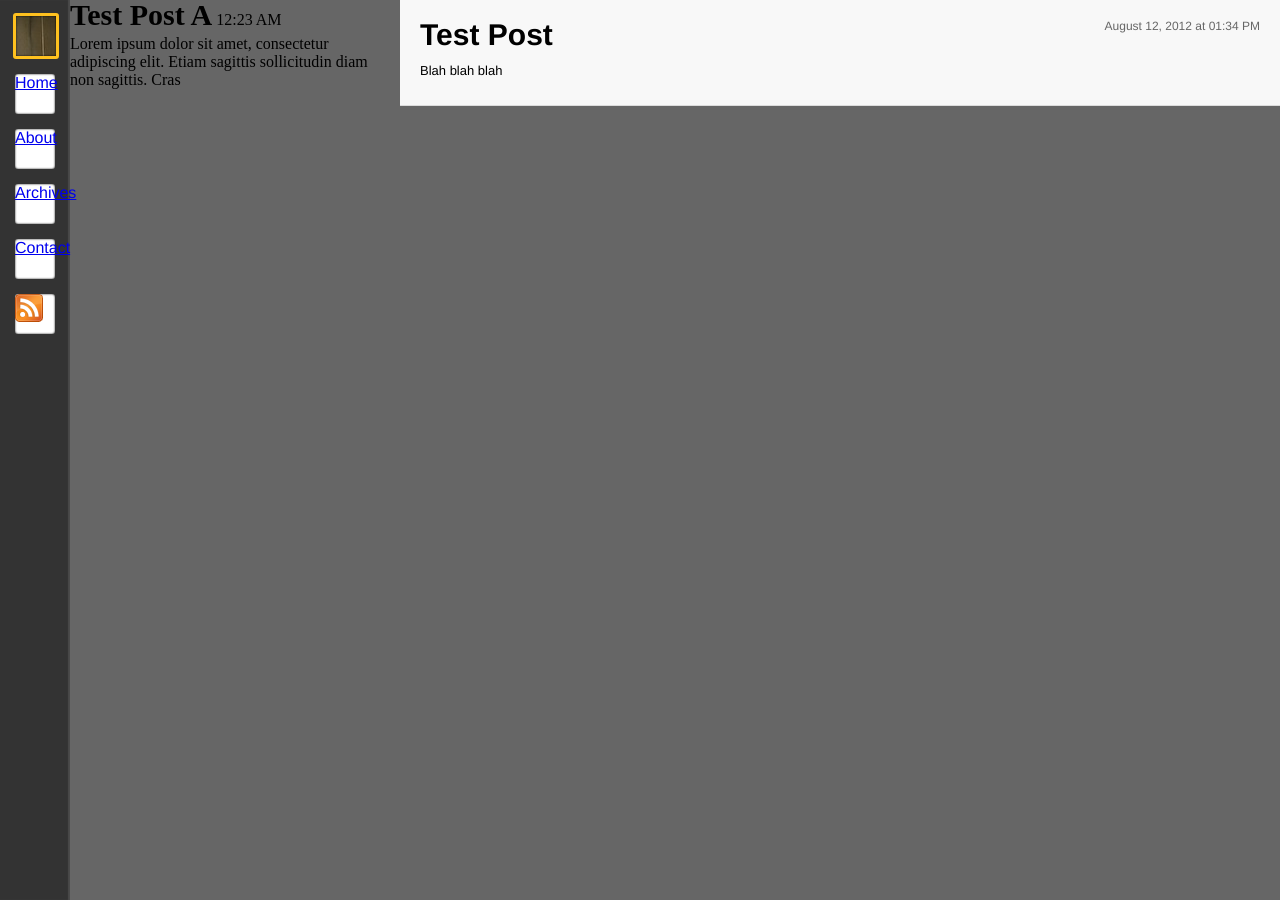
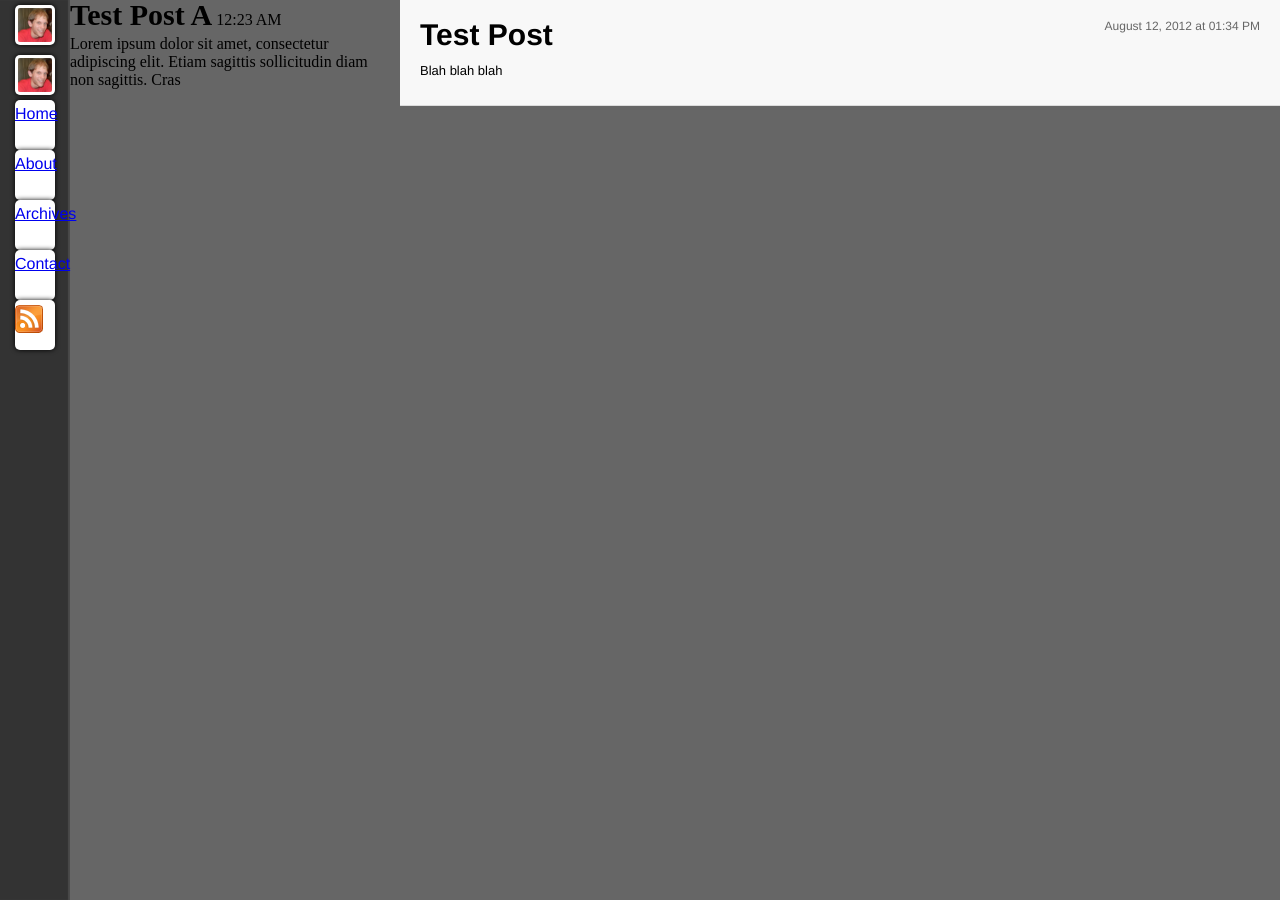
Before and after one commit to Tanner/Blog, a Jekyll site: the page built from _posts/2012-01-09-test-post.markdown, in a window 1280 px wide. Built offline with Jekyll 4.4.1, drawn with Linux system fonts in a browser that asks for light colours; Markdown is read by kramdown in place of the engine named in the settings.

Commit message:
Get normal icons looking good.

```diff
--- a/_layouts/default.html
+++ b/_layouts/default.html
@@ -15,7 +15,18 @@
 <div id="wrapper">
 	<div id="sidebar">
 		<ul>
-			<li id="avatar" class="icon selected"></li>
+			<li>
+				<div class="icon">
+					<div class="inner-icon" id="avatar">
+					</div>
+				</div>
+			</li>
+			<li>
+				<div class="icon">
+					<div class="inner-icon" id="avatar">
+					</div>
+				</div>
+			</li>
 			<li class="icon"><a href="{{ site.baseurl }}/">Home</a></li>
 			<li class="icon"><a href="{{ site.baseurl }}/about.html">About</a></li>
 			<li class="icon"><a href="{{ site.baseurl }}">Archives</a></li>
--- a/css/style.css
+++ b/css/style.css
@@ -39,29 +39,37 @@ img {
 	height: 40px;
 	width: 40px;
 
-	margin: 15px;
+	margin: 0 15px;
 
 	background: #fff;
 
-	-webkit-box-shadow: 0px 0px 2px #000;
-	-webkit-box-shadow: 0px 0px 2px #000 inset;
-	-webkit-border-radius: 3px;
+	-webkit-box-shadow: 0px 0px 5px #000;
+	-webkit-border-radius: 5px;
+}
+
+#sidebar .inner-icon {
+	height: 34px;
+	width: 34px;
+
+	display: inline-block;
+
+	margin: 3px;
+
+	-webkit-border-radius: 2px;
 }
 
 #sidebar .selected {
-	margin: 12.5px;
+	border: solid #ffc11f 3px;
 
-	height: 40px;
-	width: 40px;
-
-	border: solid #ffc11f 3px;
+	-webkit-box-shadow: 0px 0px 5px #000;
 }
 
 #avatar {
-	position: relative;
+	height: 100%;
+	width: 100%;
 
 	background-image: url(../images/avatar.jpg) !important;
-	background-size: 40px;
+	background-size: 34px;
 
 	-webkit-box-shadow: inset 0 0 5px rgba(255, 255, 255, 0.15);
 
@@ -75,6 +83,8 @@ img {
 
 #sidebar li {
 	list-style-type: none;
+
+	padding: 5px 0 5px 0;
 }
 
 #excerpts {
```
